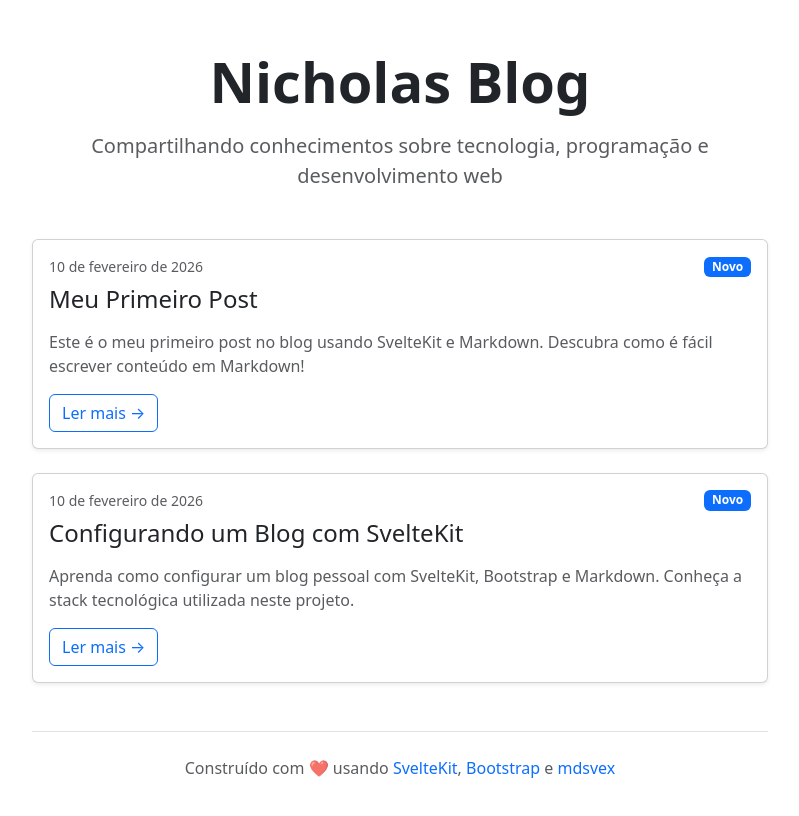
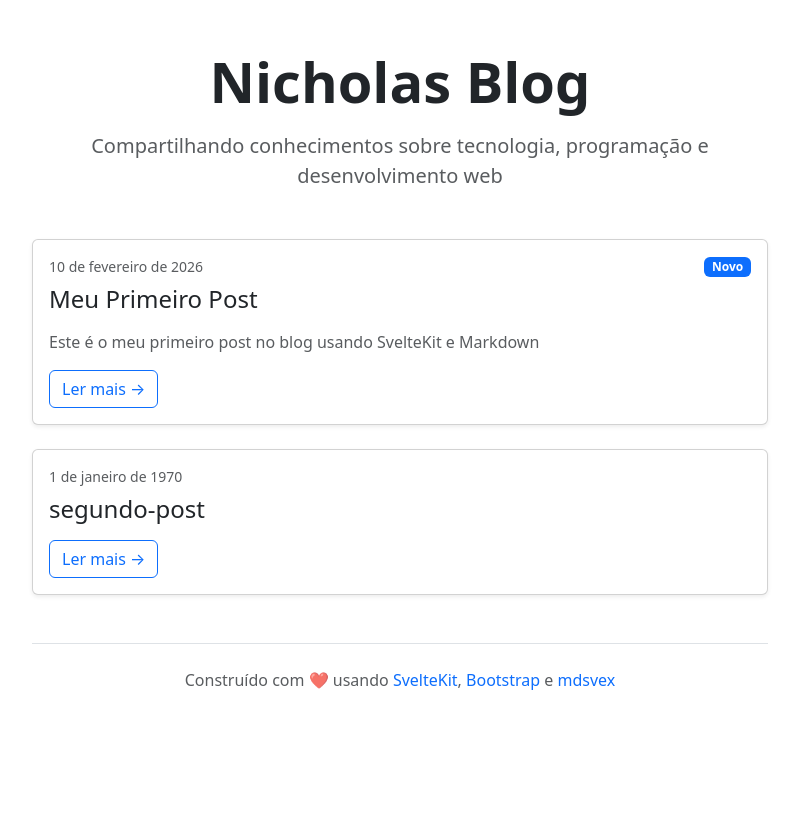
Before and after one commit to nicholaspuchaf/blog, a SvelteKit app: page / in a window 1280 px wide. Shown: the top 816 px of the page, without its empty margins (240-1039 px from the left). Built offline with nearby package versions, Linux system fonts and the light colour scheme.

Commit message:
changing the logic of rendering the cards

```diff
--- /dev/null
+++ b/blog/primeiro-post/metadata.yml
@@ -0,0 +1,5 @@
+title: 'Meu Primeiro Post'
+date: '2026-02-10'
+author: 'Nicholas Pucharelli'
+description: 'Este é o meu primeiro post no blog usando SvelteKit e Markdown'
+layout: blog
--- a/package.json
+++ b/package.json
@@ -32,5 +32,9 @@
 		"lint": "prettier --check . && eslint .",
 		"format": "prettier --write ."
 	},
-	"type": "module"
+	"type": "module",
+	"dependencies": {
+		"gray-matter": "^4.0.3",
+		"js-yaml": "^4.1.1"
+	}
 }
--- /dev/null
+++ b/src/lib/layouts/Card.svelte
@@ -0,0 +1,38 @@
+<script>
+	let { title, description, date, url, isNew = false } = $props();
+</script>
+
+<div class="col-12">
+	<div class="card h-100 shadow-sm hover-card">
+		<div class="card-body">
+			<div class="d-flex justify-content-between align-items-center mb-2">
+				<small class="text-muted">{date}</small>
+				{#if isNew}
+					<span class="badge bg-primary">Novo</span>
+				{/if}
+			</div>
+			<h2 class="card-title h4 mb-3">
+				<a href={url} class="text-decoration-none text-dark">
+					{title}
+				</a>
+			</h2>
+			<p class="card-text text-muted">
+				{description}
+			</p>
+			<a href={url} class="btn btn-outline-primary">
+				Ler mais →
+			</a>
+		</div>
+	</div>
+</div>
+
+<style>
+	.hover-card {
+		transition: transform 0.2s ease-in-out, box-shadow 0.2s ease-in-out;
+	}
+
+	.hover-card:hover {
+		transform: translateY(-5px);
+		box-shadow: 0 0.5rem 1rem rgba(0, 0, 0, 0.15) !important;
+	}
+</style>
--- /dev/null
+++ b/src/lib/posts.js
@@ -0,0 +1,44 @@
+import fs from 'fs/promises';
+import path from 'node:path';
+// @ts-ignore - js-yaml has no types in this project
+import yaml from 'js-yaml';
+
+const BLOG_DIR = path.resolve(process.cwd(), 'blog');
+
+// Read posts metadata from blog/*/metadata.yml
+// Returns array sorted by date desc
+export async function getAllPosts() {
+  const dirs = await fs.readdir(BLOG_DIR, { withFileTypes: true });
+  const posts = [];
+
+  for (const dirent of dirs) {
+    if (!dirent.isDirectory()) continue;
+    const slug = dirent.name;
+    const metaPath = path.join(BLOG_DIR, slug, 'metadata.yml');
+    try {
+      const raw = await fs.readFile(metaPath, 'utf8');
+      const meta = yaml.load(raw) || {};
+      const date = meta.date ? new Date(meta.date) : null;
+      const isNew = date ? (Date.now() - date.getTime()) < 1000 * 60 * 60 * 24 * 7 : false;
+      posts.push({
+        title: meta.title || slug,
+        description: meta.description || '',
+        author: meta.author || '',
+        date: meta.date || null,
+        url: `/blog/${slug}`,
+        isNew
+      });
+    } catch (e) {
+      // skip if metadata.yml missing or invalid
+      continue;
+    }
+  }
+
+  posts.sort((a, b) => {
+    const da = a.date ? new Date(a.date).getTime() : 0;
+    const db = b.date ? new Date(b.date).getTime() : 0;
+    return db - da;
+  });
+
+  return posts;
+}
--- /dev/null
+++ b/src/routes/+page.server.js
@@ -0,0 +1,6 @@
+import { getAllPosts } from '$lib/posts.js';
+
+export async function load() {
+  const posts = await getAllPosts();
+  return { posts };
+}
--- a/src/routes/+page.svelte
+++ b/src/routes/+page.svelte
@@ -1,3 +1,20 @@
+<script>
+	import Card from '$lib/layouts/Card.svelte';
+
+	let { data } = $props();
+	const posts = data.posts;
+
+	// Função para formatar a data
+	function formatDate(dateString) {
+		const date = new Date(dateString);
+		return date.toLocaleDateString('pt-BR', {
+			day: 'numeric',
+			month: 'long',
+			year: 'numeric'
+		});
+	}
+</script>
+
 <div class="container py-5">
 	<div class="row">
 		<div class="col-lg-8 mx-auto">
@@ -11,53 +28,15 @@
 
 			<!-- Posts List -->
 			<div class="row g-4">
-				<!-- Post Card 1 -->
-				<div class="col-12">
-					<div class="card h-100 shadow-sm hover-card">
-						<div class="card-body">
-							<div class="d-flex justify-content-between align-items-center mb-2">
-								<small class="text-muted">10 de fevereiro de 2026</small>
-								<span class="badge bg-primary">Novo</span>
-							</div>
-							<h2 class="card-title h4 mb-3">
-								<a href="/blog/primeiro-post" class="text-decoration-none text-dark">
-									Meu Primeiro Post
-								</a>
-							</h2>
-							<p class="card-text text-muted">
-								Este é o meu primeiro post no blog usando SvelteKit e Markdown.
-								Descubra como é fácil escrever conteúdo em Markdown!
-							</p>
-							<a href="/blog/primeiro-post" class="btn btn-outline-primary">
-								Ler mais →
-							</a>
-						</div>
-					</div>
-				</div>
-
-				<!-- Post Card 2 -->
-				<div class="col-12">
-					<div class="card h-100 shadow-sm hover-card">
-						<div class="card-body">
-							<div class="d-flex justify-content-between align-items-center mb-2">
-								<small class="text-muted">10 de fevereiro de 2026</small>
-								<span class="badge bg-primary">Novo</span>
-							</div>
-							<h2 class="card-title h4 mb-3">
-								<a href="/blog/segundo-post" class="text-decoration-none text-dark">
-									Configurando um Blog com SvelteKit
-								</a>
-							</h2>
-							<p class="card-text text-muted">
-								Aprenda como configurar um blog pessoal com SvelteKit, Bootstrap e Markdown.
-								Conheça a stack tecnológica utilizada neste projeto.
-							</p>
-							<a href="/blog/segundo-post" class="btn btn-outline-primary">
-								Ler mais →
-							</a>
-						</div>
-					</div>
-				</div>
+				{#each posts as post}
+					<Card
+						title={post.title}
+						description={post.description}
+						date={formatDate(post.date)}
+						url={post.url}
+						isNew={post.isNew}
+					/>
+				{/each}
 			</div>
 
 			<!-- Footer -->
@@ -72,14 +51,3 @@
 		</div>
 	</div>
 </div>
-
-<style>
-	.hover-card {
-		transition: transform 0.2s ease-in-out, box-shadow 0.2s ease-in-out;
-	}
-
-	.hover-card:hover {
-		transform: translateY(-5px);
-		box-shadow: 0 0.5rem 1rem rgba(0, 0, 0, 0.15) !important;
-	}
-</style>
```
Also changed, not shown: blog/segundo-post/metadata.yml (added), 1 other file (tests, documents, lock files or other folders).
